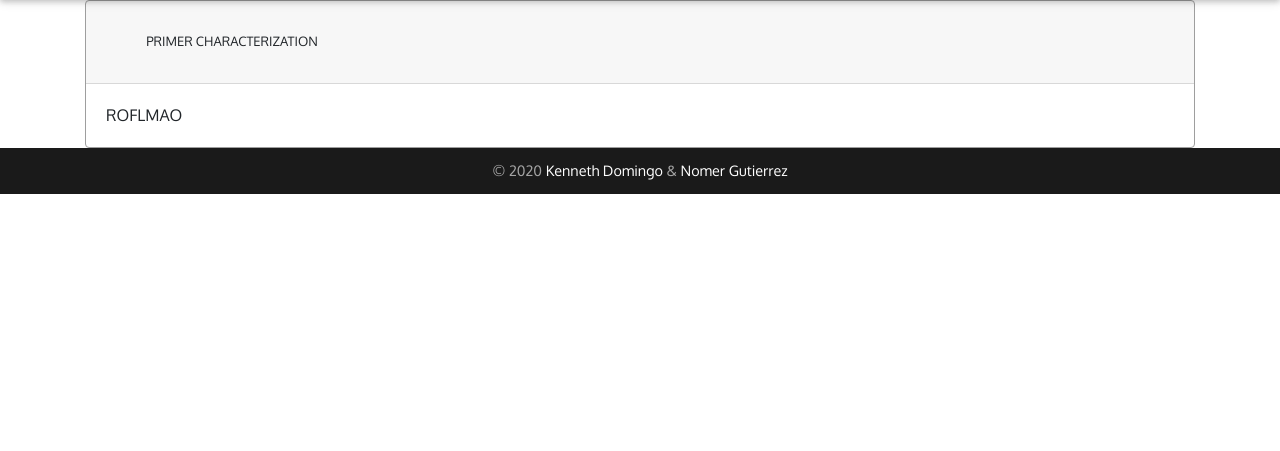
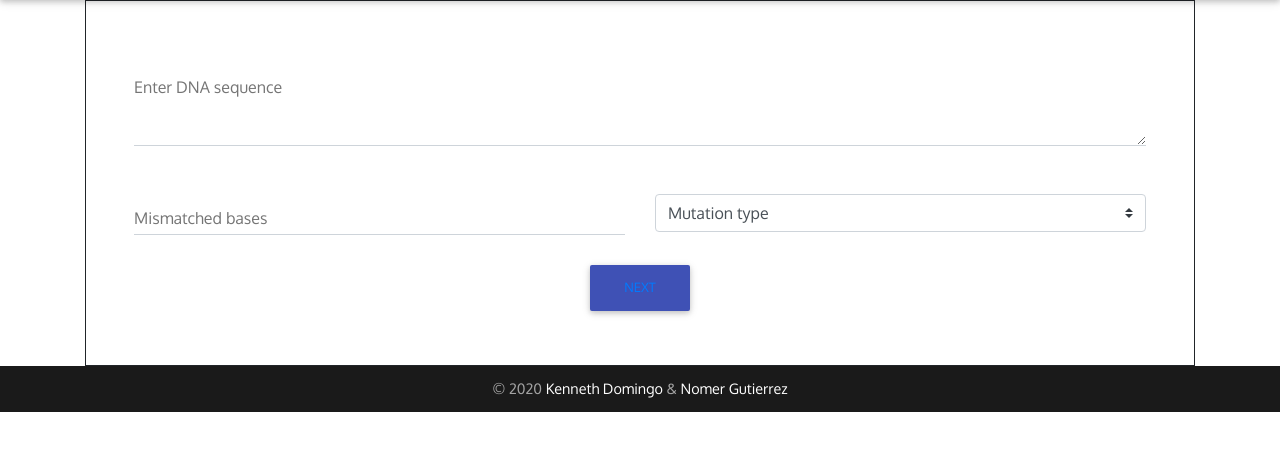
Before and after one commit to kvdomingo/primerdriver, a Django app: page /design/ in a window 1280 px wide. Shown: the part 76-527 px from the top of the page. Run offline with Django 3.2, Linux system fonts and the light colour scheme; parts of the project's set-up code (start-up, migrations or seed data) failed here and were passed over; some libraries are stand-ins or nearby versions.

Commit message:
init primer characterization in web app

```diff
--- a/pdcli/input_handler.py
+++ b/pdcli/input_handler.py
@@ -67,7 +67,7 @@
     print('')
     print('                ---.   .------------.')
     print('                ||||\ /||||||||||||||\    ')
-    print('              Primer · Driver v 1.0       ')
+    print(f'             Primer · Driver v{__version__}       ')
     print('        \|||||||||||/ \|||||||              ')
     print('         `---------`   `------' '\n')
     print('(c) 2020 Kenneth Domingo & Nomer Gutierrez\n')
--- /dev/null
+++ b/sdm/forms.py
@@ -0,0 +1,7 @@
+from django import forms
+
+
+class Characterize(forms.Form):
+    sequence = forms.CharField(label="Enter sequence", max_length=20000, widget=forms.Textarea)
+    mut_type = forms.CharField(label="Mutation type", max_length=3)
+    mismatch = forms.IntegerField(label="Mismatched bases", min_value=0)
--- a/sdm/jinja2/sdm/train.html.j2
+++ b/sdm/jinja2/sdm/train.html.j2
@@ -8,23 +8,32 @@
 {% block body %}
 
 <!-- LRT Station -->
-<div class="container">
-    <div class="accordion" id="LRTstation">
-        <div class="card z-depth-0 bordered">
-            <div class="card-header" id="head-characterize">
-                <h5 class="mb-0">
-                    <button class="btn btn-link" type="button" data-toggle="collapse" data-target="#characterize" aria-expanded="true" aria-controls="characterize">
-                        Primer Characterization
-                    </button>
-                </h5>
+<div class="container" id="app">
+    <form class="text-center border border-light p-5" action="#!">
+        <div class="md-form">
+            <textarea id="sequence" class="form-control md-textarea" length="20000" rows="3" required></textarea>
+            <label for="sequence">Enter DNA sequence</label>
+        </div>
+        <div class="row">
+            <div class="col">
+                <div class="md-form">
+                    <input type="number" id="mismatch" class="form-control" required />
+                    <label for="mismatch">Mismatched bases</label>
+                </div>
             </div>
-            <div id="characterize" class="collapse show" aria-labelledby="head-characterize" data-parent="LRTstation">
-                <div class="card-body">
-                    ROFLMAO
+            <div class="col">
+                <div class="md-form">
+                    <select class="browser-default custom-select" required>
+                        <option selected>Mutation type</option>
+                        <option value="sub">Substitution</option>
+                        <option value="ins">Insertion</option>
+                        <option value="del">Deletion</option>
+                    </select>
                 </div>
             </div>
         </div>
-    </div>
+        <a href="#"><button type="button" class="btn btn-indigo btn-rounded">Next</button></a>
+    </form>
 </div>
 
 <script src="{{ static('sdm/js/train.js') }}"></script>
--- a/sdm/static/sdm/js/main.js
+++ b/sdm/static/sdm/js/main.js
@@ -1,8 +1,40 @@
-function get_results(data_in) {
-    const request = new XMLHttpRequest();
-    request.open("POST", "/primer-design");
-    request.onload = () => {
-        const data = JSON.parse(request.responseText);
-        data.forEach()
-    }
-}
+new Vue({
+    el: '#app',
+    vuetify: new Vuetify(),
+    data: () => ({
+        valid: true,
+        name: '',
+        nameRules: [
+            v => !!v || 'Sequence is required',
+            v => (v && v.length <= 20000) || 'Sequence must be less than 20,000 characters',
+        ],
+        email: '',
+        emailRules: [
+            v => !!v || 'E-mail is required',
+            v => /.+@.+\..+/.test(v) || 'E-mail must be valid',
+        ],
+        select: null,
+        items: [
+            'Item 1',
+            'Item 2',
+
+            'Item 3',
+            'Item 4',
+        ],
+        checkbox: false,
+    }),
+
+    methods: {
+        validate () {
+            if (this.$refs.form.validate()) {
+                this.snackbar = true
+            }
+        },
+        reset () {
+            this.$refs.form.reset()
+        },
+        resetValidation () {
+            this.$refs.form.resetValidation()
+        },
+    },
+  })
--- a/sdm/urls.py
+++ b/sdm/urls.py
@@ -4,5 +4,5 @@
 
 urlpatterns = [
     path("", views.index, name='index'),
-    path("design/", views.train, name="design")
+    path("design/", views.train, name="design"),
 ]
--- a/sdm/views.py
+++ b/sdm/views.py
@@ -1,8 +1,10 @@
+from django.http import HttpResponseRedirect
 from django.core.files import File
 from django.shortcuts import render, HttpResponse
 from django.templatetags.static import static
 from django.conf import settings
 from mimetypes import guess_type
+from .forms import Characterize
 
 
 def index(request):
@@ -15,9 +17,16 @@
 
 
 def train(request):
+    if request.method == "POST":
+        form = Characterize(request.POST)
+        if form.is_valid():
+            return HttpResponseRedirect("sdm/train.html.j2")
+    else:
+        form = Characterize()
     context = {
         "html_title": "Driver",
         "active_page": "design",
-        "settings": settings
+        "settings": settings,
+        "form": form
     }
     return render(request, "sdm/train.html.j2", context)
```
Also changed, not shown: sdm/models.py (+0 -9 lines), sdm/serializers.py (deleted, +0 -12 lines).
